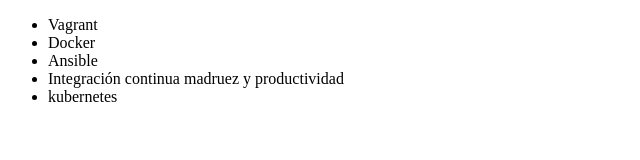
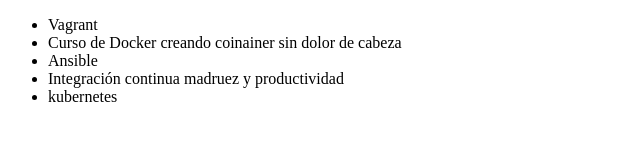
Before and after one commit to CATHEALPE/alura-git, a plain HTML site: page index.html in a window 1280 px wide. Shown: the whole page, without its empty margins (0-640 px from the left). Drawn offline with Linux system fonts and the light colour scheme.

Commit message:
actualizando curso docker

```diff
--- a/index.html
+++ b/index.html
@@ -7,7 +7,7 @@
 <body>
     <ul>
         <li> Vagrant </li>
-        <li> Docker </li>
+        <li> Curso de Docker creando coinainer sin dolor de cabeza </li>
         <li> Ansible </li>
         <li> Integración continua madruez y productividad </li>
         <li> kubernetes </li>
```
